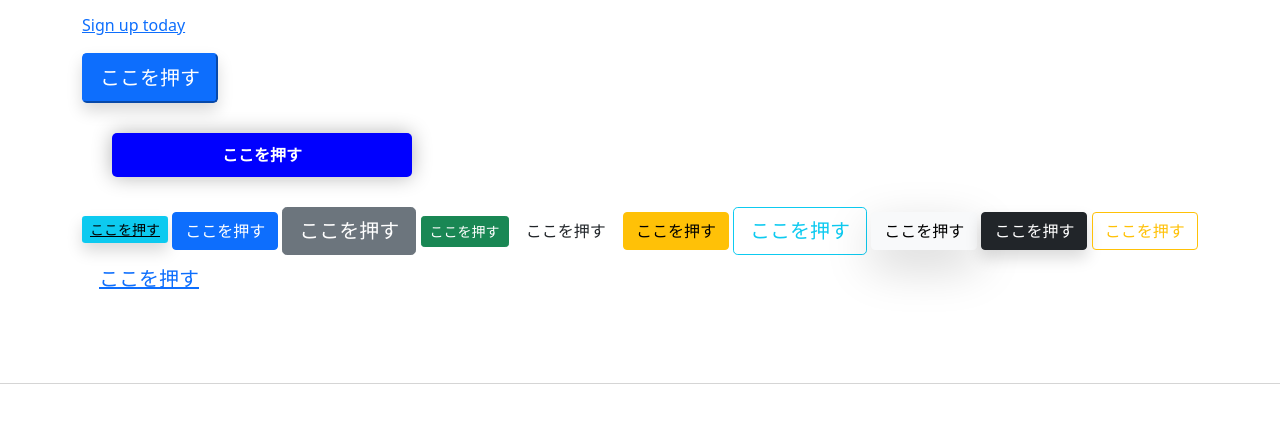
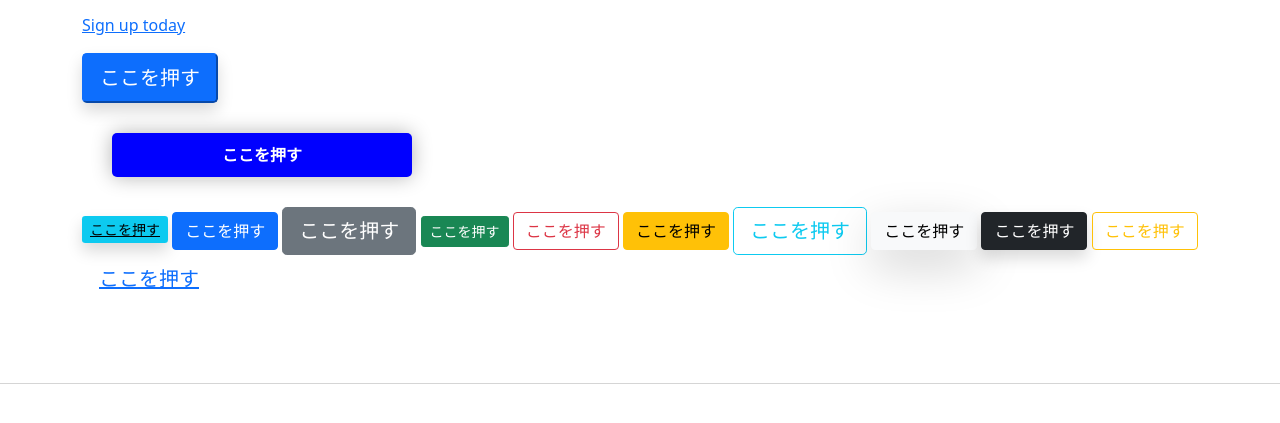
Before and after one commit to top-taisho-826/code_for_bootstrap_practice, a plain HTML site: page kadai_004/index_for_student.html in a window 1280 px wide. Shown: the part 619-1042 px from the top of the page. Drawn offline with Linux system fonts and the light colour scheme.

Commit message:
Add files via upload

```diff
--- a/kadai_004/index_for_student.html
+++ b/kadai_004/index_for_student.html
@@ -85,7 +85,7 @@
           ここを押す
         </button>
         <button type="button" class="btn btn-success btn-sm">ここを押す</button>
-        <button type="button" class="btn btn-outlone-danger">ここを押す</button>
+        <button type="button" class="btn btn-outline-danger">ここを押す</button>
         <button type="button" class="btn btn-warning">ここを押す</button>
         <button type="button" class="btn btn-outline-info btn-lg">
           ここを押す
```
